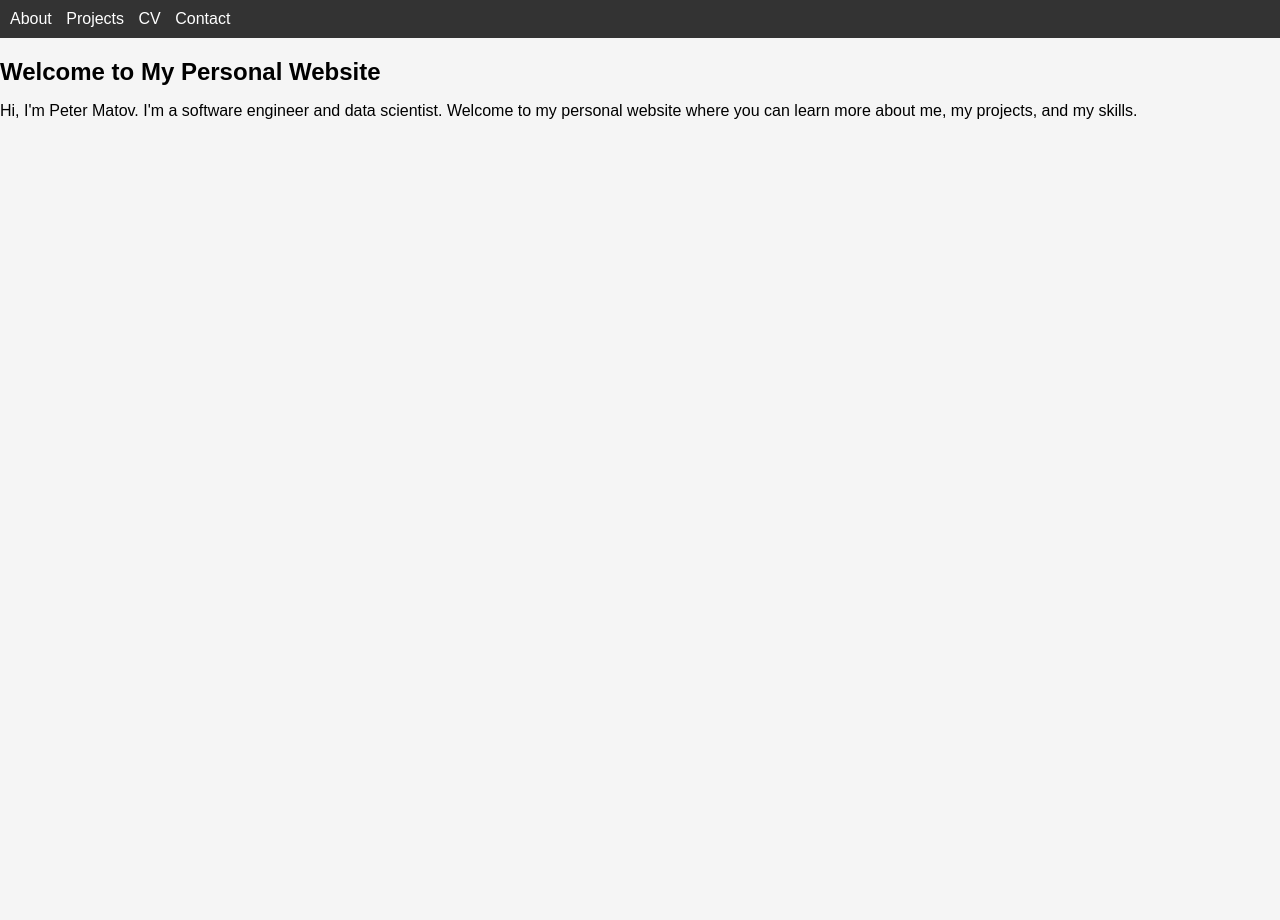
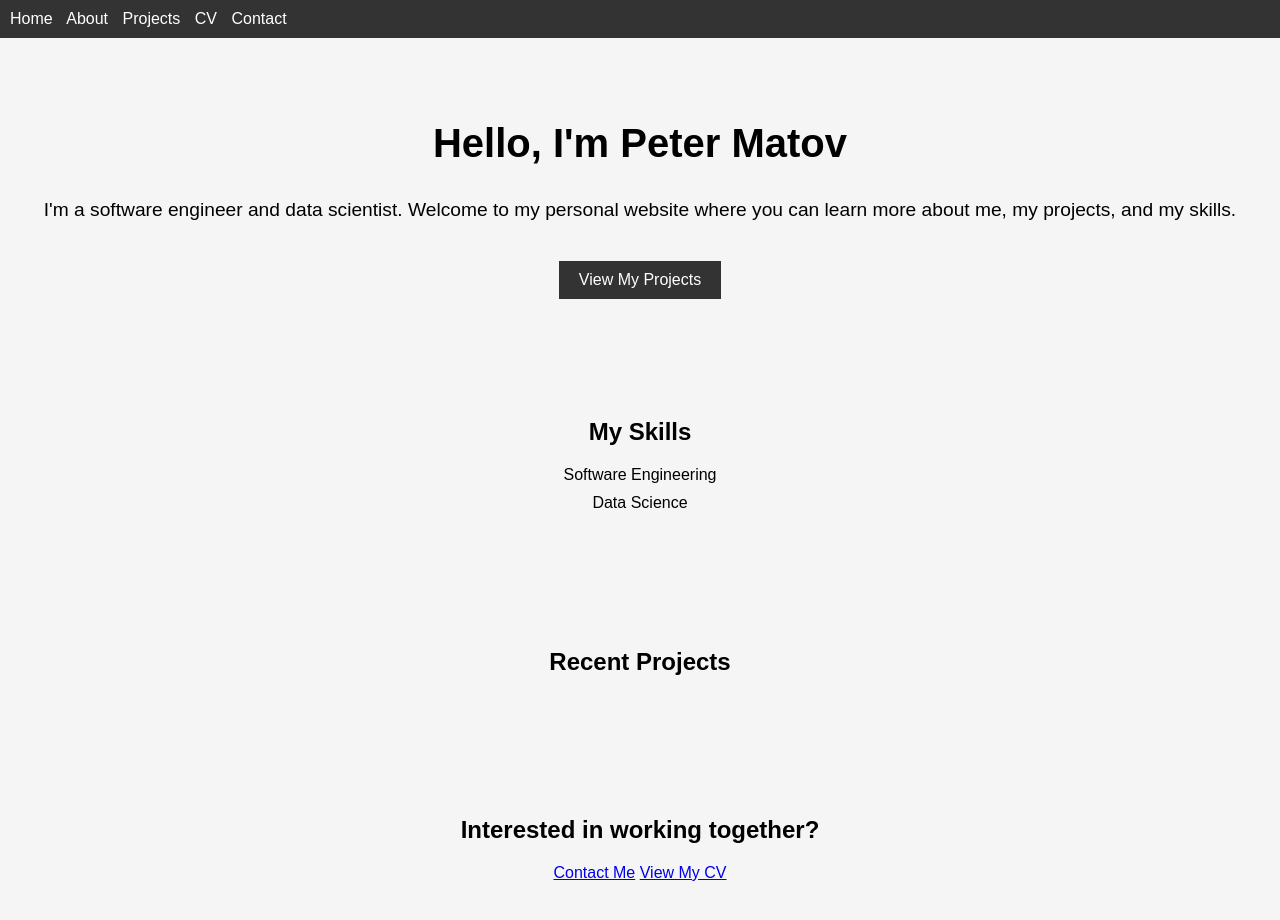
Before and after one commit to peter1998/Tech-Voyager, a SvelteKit app: page / in a window 1280 px wide. Shown: the top 920 px of the page. Before the commit the page ends 800 px from the top, so only its background shows below. Built offline with nearby package versions, Linux system fonts and the light colour scheme.

Commit message:
[C] Progress

```diff
--- a/src/app.html
+++ b/src/app.html
@@ -27,15 +27,47 @@
 				margin-right: 10px;
 			}
 
-			/* Add styles for the content */
-			h1 {
-				font-size: 24px;
-				margin-top: 20px;
+			/* Add styles for the hero section */
+			.hero {
+				background-color: #f5f5f5;
+				text-align: center;
+				padding: 50px 0;
 			}
 
-			p {
-				font-size: 16px;
-				margin-bottom: 20px;
+			.hero h1 {
+				font-size: 2.5em;
+			}
+
+			.hero p {
+				font-size: 1.2em;
+			}
+
+			.hero .cta {
+				display: inline-block;
+				margin-top: 20px;
+				padding: 10px 20px;
+				background-color: #333;
+				color: #fff;
+				text-decoration: none;
+			}
+
+			/* Add styles for the other sections */
+			.skills,
+			.projects,
+			.cta {
+				padding: 50px 0;
+				text-align: center;
+			}
+
+			.skills ul,
+			.projects ul {
+				list-style-type: none;
+				padding: 0;
+			}
+
+			.skills li,
+			.projects li {
+				margin-bottom: 10px;
 			}
 		</style>
 	</head>
--- a/src/routes/+page.svelte
+++ b/src/routes/+page.svelte
@@ -3,14 +3,38 @@
 </script>
 
 <nav>
+	<a href="/">Home</a>
 	<a href="/about">About</a>
 	<a href="/projects">Projects</a>
 	<a href="/cv">CV</a>
 	<a href="/contact">Contact</a>
 </nav>
 
-<h1>Welcome to My Personal Website</h1>
-<p>
-	Hi, I'm Peter Matov. I'm a software engineer and data scientist. Welcome to my personal website
-	where you can learn more about me, my projects, and my skills.
-</p>
+<section class="hero">
+	<h1>Hello, I'm Peter Matov</h1>
+	<p>
+		I'm a software engineer and data scientist. Welcome to my personal website where you can learn
+		more about me, my projects, and my skills.
+	</p>
+	<a href="/projects" class="cta">View My Projects</a>
+</section>
+
+<section class="skills">
+	<h2>My Skills</h2>
+	<ul>
+		<li>Software Engineering</li>
+		<li>Data Science</li>
+		<!-- Add more skills here -->
+	</ul>
+</section>
+
+<section class="projects">
+	<h2>Recent Projects</h2>
+	<!-- We'll add code to display your projects here later -->
+</section>
+
+<section class="cta">
+	<h2>Interested in working together?</h2>
+	<a href="/contact" class="cta">Contact Me</a>
+	<a href="/cv" class="cta">View My CV</a>
+</section>
```
